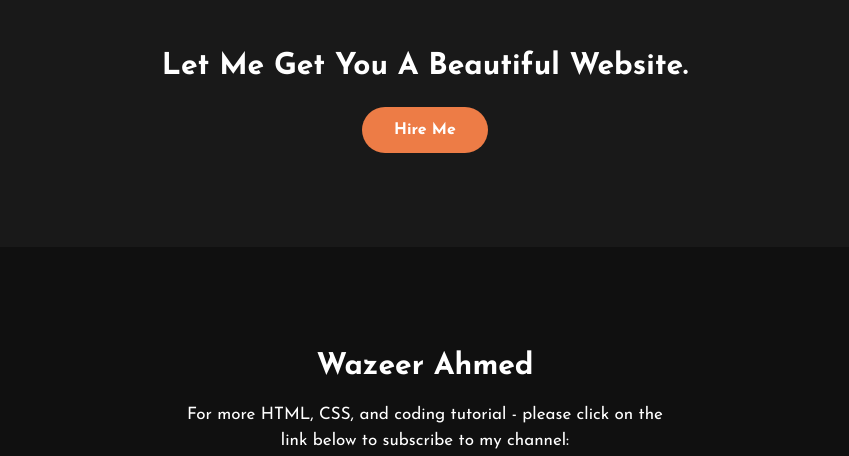
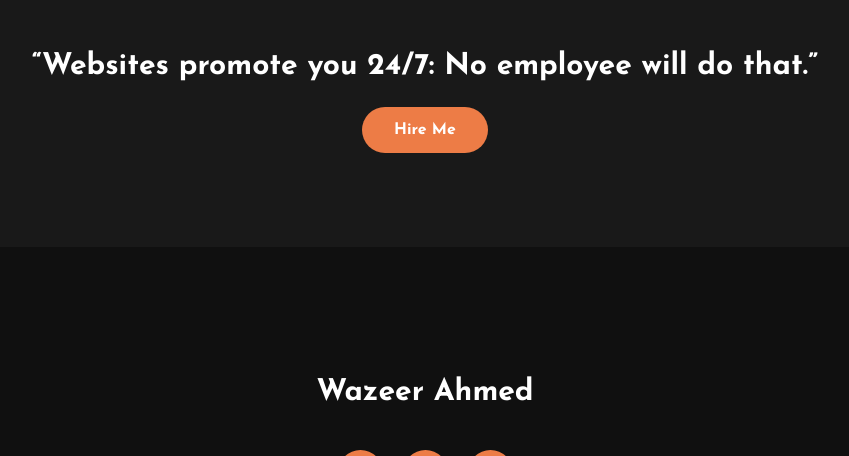
Before and after one commit to MrPerfect07/Portfolio1, a plain HTML site: page index.html in a window 1280 px wide. Shown: the part 2316-2772 px from the top of the page, without its empty margins (215-1064 px from the left). Drawn offline with Linux system fonts and the light colour scheme.

Commit message:
Update index.html

```diff
--- a/index.html
+++ b/index.html
@@ -99,14 +99,14 @@
 
 	<!------Contact Me------>
 	<div class="contact-me">
-		<p>Let Me Get You A Beautiful Website.</p>
+		<p>“Websites promote you 24/7: No employee will do that.”</p>
 		<a class="button-two" href="#">Hire Me</a>
 	</div>
 
 	<!------footer start--------->
 	<footer>
 		<p>Wazeer Ahmed</p>
-		<p>For more HTML, CSS, and coding tutorial - please click on the link below to subscribe to my channel:</p>
+
 		<div class="social">
 			<a href="#"><i class="fab fa-facebook-f"></i></a>
 			<a href="#"><i class="fab fa-instagram"></i></a>
```
